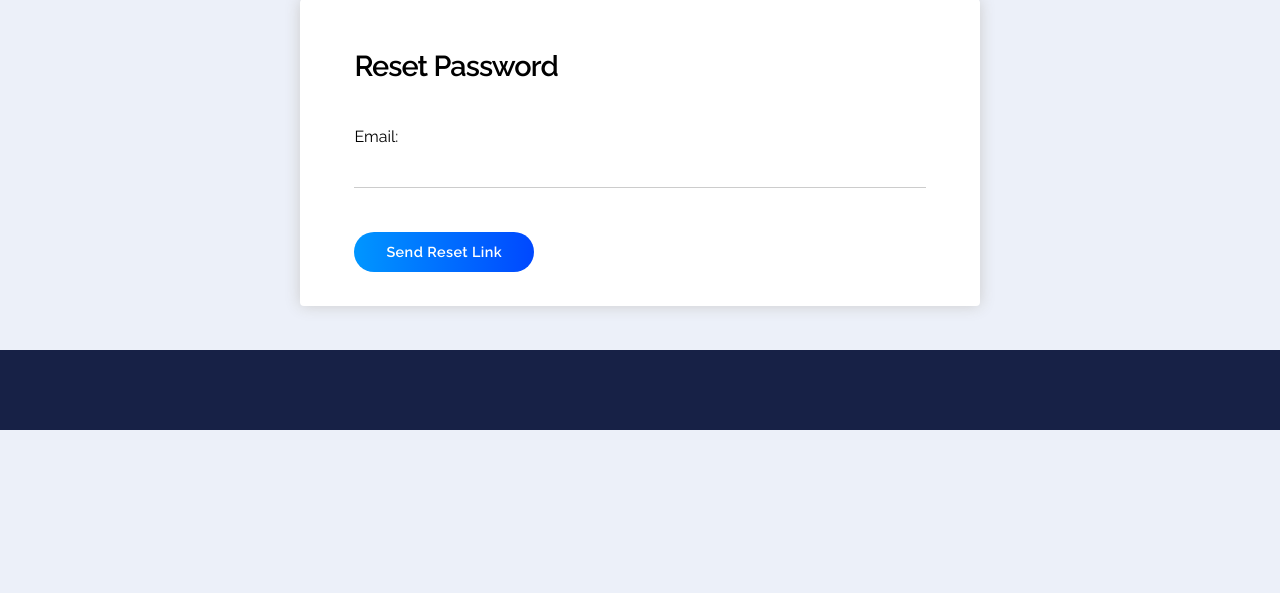
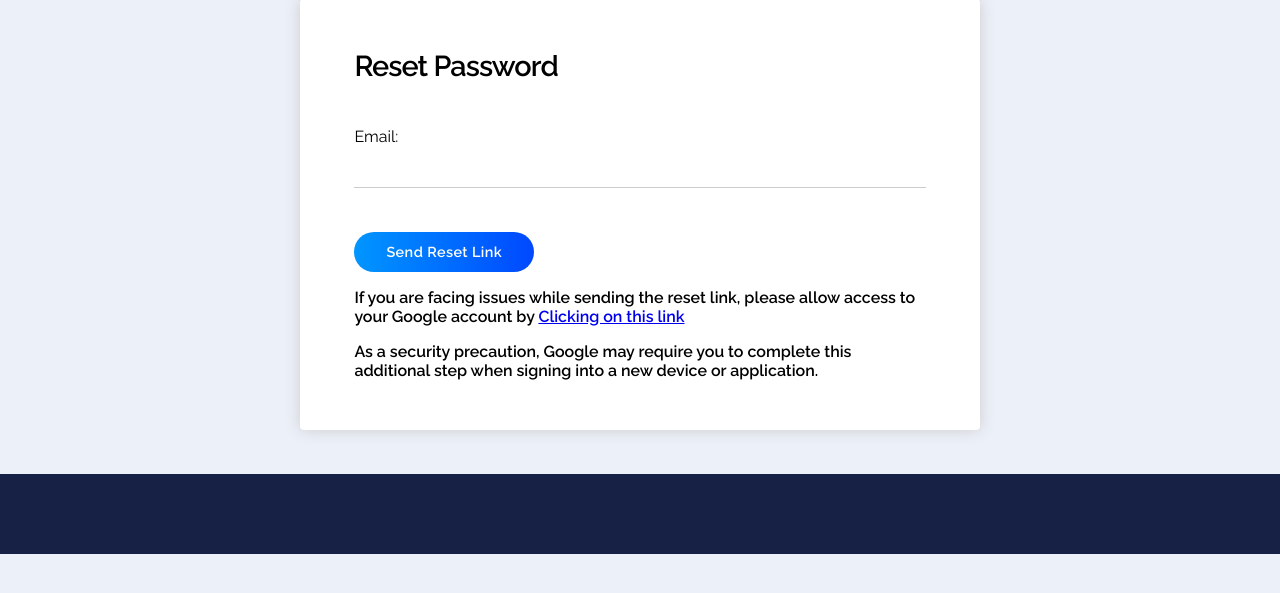
Before and after one commit to jsuryakt/department-blog-django, a Django app: page /accounts/password/reset/ in a window 1280 px wide. Shown: the part 117-710 px from the top of the page. Run offline with Django 3.2, Linux system fonts and the light colour scheme; some libraries are stand-ins or nearby versions.

Commit message:
Add a message to enable access to google account while sendign emails if they are bloacked by google for some reason

```diff
--- a/account/static/account/css/forms.css
+++ b/account/static/account/css/forms.css
@@ -30,6 +30,12 @@ h3 {
     margin-bottom: 0; */
 }
 
+p {
+    font-family: Raleway,sans-serif;
+    font-weight: 600;
+    font-stretch: normal;
+    color: #000;
+}
 .field-container {
     margin-top: 1.5em;
     width: 100%;
--- a/account/templates/account/password_reset.html
+++ b/account/templates/account/password_reset.html
@@ -26,6 +26,8 @@
                     <button id="submit-btn">Send Reset Link</button>
                 </div>
             </form>
+            <p>If you are facing issues while sending the reset link, please allow access to your Google account by <span><a href="https://accounts.google.com/DisplayUnlockCaptcha" target="_blank">Clicking on this link</a></span> </p>
+            <p>As a security precaution, Google may require you to complete this additional step when signing into a new device or application.</p>
         </div>
     </div>
 {% endblock %}
```
